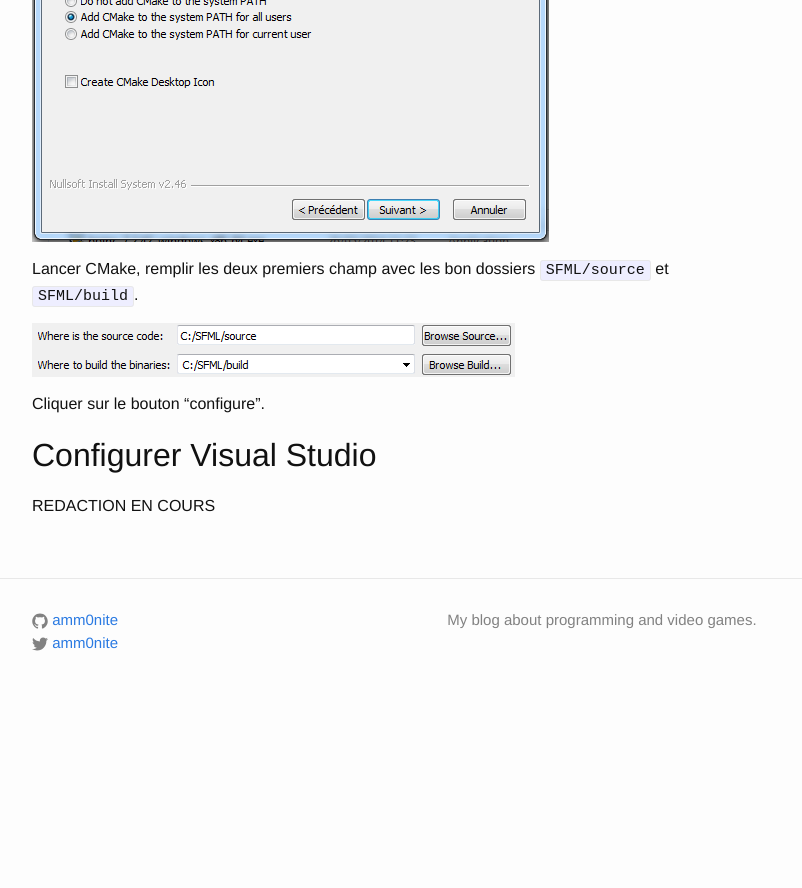
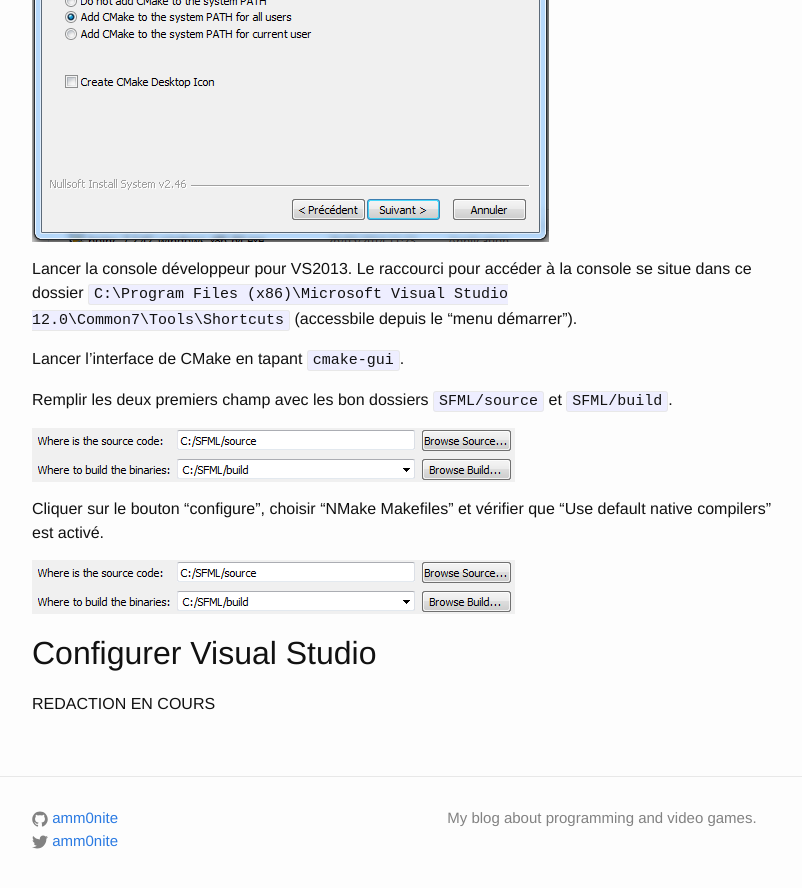
Before and after one commit to amm0nite/amm0nite.github.io, a Jekyll site: the page built from _posts/2014-10-23-sfml-setup.md, in a window 1280 px wide and 900 px high, scrolled down 1148 px. Shown: the top 888 px of the window, without its empty margins (238-1040 px from the left). Built offline with Jekyll 4.4.1, drawn with Linux system fonts in a browser that asks for light colours; before the commit the page ends 1862 px from its top, so only the background shows below that.

Commit message:
Working on SFML post

```diff
--- a/_posts/2014-10-23-sfml-setup.md
+++ b/_posts/2014-10-23-sfml-setup.md
@@ -31,11 +31,17 @@ Extraire le contenu de l'archive dans le dossier `SFML/source`
 
 ![Ajouter au system PATH]({{ site.url }}/assets/cmake.png)
 
-Lancer CMake, remplir les deux premiers champ avec les bon dossiers `SFML/source` et `SFML/build`.
+Lancer la console développeur pour VS2013. Le raccourci pour accéder à la console se situe dans ce dossier `C:\Program Files (x86)\Microsoft Visual Studio 12.0\Common7\Tools\Shortcuts` (accessbile depuis le "menu démarrer").
+
+Lancer l'interface de CMake en tapant `cmake-gui`.
+
+Remplir les deux premiers champ avec les bon dossiers `SFML/source` et `SFML/build`.
 
 ![Dossier source et build]({{ site.url }}/assets/paths.png)
 
-Cliquer sur le bouton "configure".
+Cliquer sur le bouton "configure", choisir "NMake Makefiles" et vérifier que "Use default native compilers" est activé.
+
+![Configure: première étape]({{ site.url }}/assets/paths.png)
 
 ## Configurer Visual Studio
 
```
Also changed, not shown: assets/configure1.png (added).
